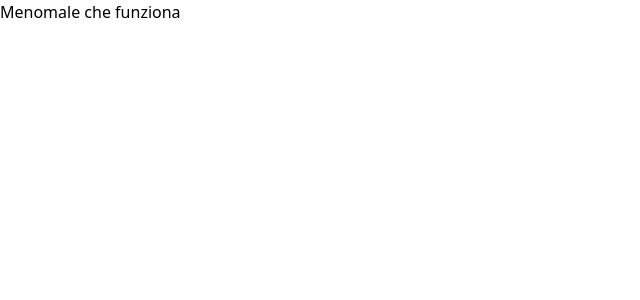
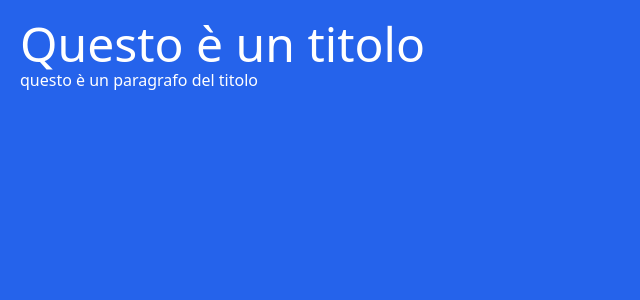
Before and after one commit to AlessioxDark/hangie, a React (Vite) app in the folder frontend/hangie-frontend/: page / in a window 1280 px wide. Shown: the top 300 px of the page, without its empty margins (0-640 px from the left). Built offline with nearby package versions, Linux system fonts and the light colour scheme.

Commit message:
agiunti prima versione della palette

```diff
--- a/frontend/hangie-frontend/package.json
+++ b/frontend/hangie-frontend/package.json
@@ -17,6 +17,7 @@
     "node": "^20.19.4",
     "react": "^19.1.0",
     "react-dom": "^19.1.0",
+    "react-router": "^7.8.0",
     "shadcn-ui": "^0.9.5",
     "tailwindcss": "^4.1.11"
   },
--- a/frontend/hangie-frontend/src/app/App.tsx
+++ b/frontend/hangie-frontend/src/app/App.tsx
@@ -1,14 +1,14 @@
 import { useEffect } from 'react';
+import { BrowserRouter, Route, Routes } from 'react-router';
+import Sidebar from './pages/Sidebar';
 
 function App() {
-	useEffect(() => {
-		fetch('localhost:3000/api/events/discover')
-			.then((res) => res.json())
-			.then((data) => console.log(data));
-	});
 	return (
-		<div>
-			<h1>Menomale che funziona</h1>
+		<div className="h-screen w-full bg-primary">
+			<Sidebar />
+			<BrowserRouter>
+				<Routes></Routes>
+			</BrowserRouter>
 		</div>
 	);
 }
--- /dev/null
+++ b/frontend/hangie-frontend/src/app/pages/Sidebar.tsx
@@ -0,0 +1,20 @@
+import React from 'react';
+
+const Sidebar = () => {
+	return (
+		<>
+			<div
+				className="h-full w-full p-5 "
+				// style={{ backgroundColor: 'hsl(215, 60%, 17%)' }}
+			>
+				<h1 className="text-white font-title text-5xl">Questo è un titolo</h1>
+
+				<p className="text-white text-base font-body">
+					questo è un paragrafo del titolo
+				</p>
+			</div>
+		</>
+	);
+};
+
+export default Sidebar;
--- a/frontend/hangie-frontend/src/index.css
+++ b/frontend/hangie-frontend/src/index.css
@@ -1 +1,16 @@
 @import 'tailwindcss';
+
+@theme {
+	--color-primary: #2563eb;
+	--color-complementary: #f97316;
+	--color-accent: #10b981;
+	--color-white: #ffffff;
+	--color-white-2: #fbfbfe;
+	--color-black: #090909;
+
+	/* support colors */
+	--color-success: hsl(120, 60%, 47%);
+	--color-danger: hsl(40, 60%, 47%);
+	--color-warning: hsl(0, 60%, 47%);
+	--color-info: hsl(240, 60%, 47%);
+}
```
Also changed, not shown: 1 other file (tests, documents, lock files or other folders).
